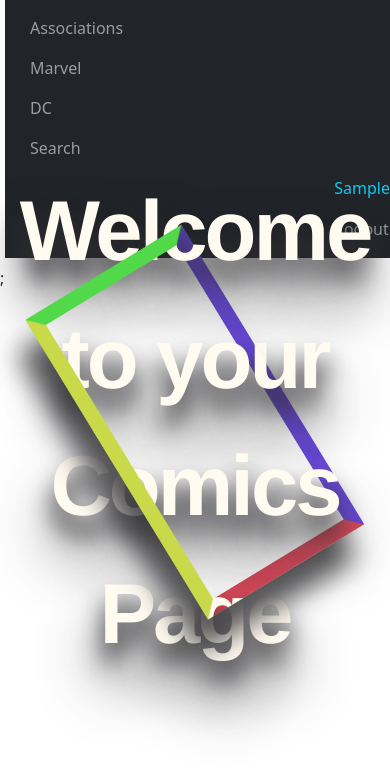
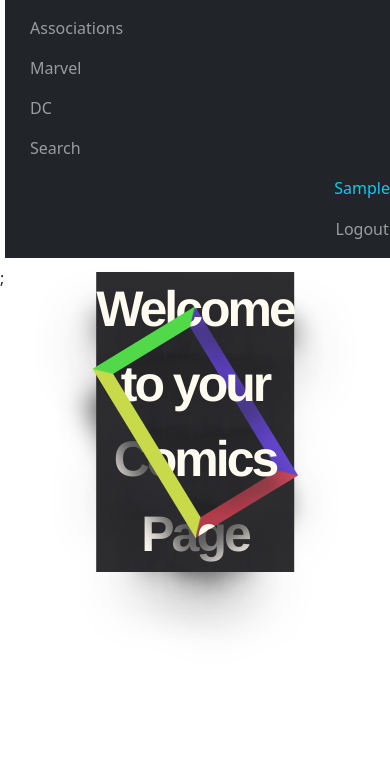
Before and after one commit to Mati69lbt/HeroesApp, a React (Create React App) app: page /#/login in a window 390 px wide. Both pictures are taken after typing "Sample" into the empty fields and a click on the button "Login". Shown: the top 770 px of the page. Built offline with nearby package versions, Linux system fonts and the light colour scheme.

Commit message:
act para nada

```diff
--- a/src/components/associations/Associations.js
+++ b/src/components/associations/Associations.js
@@ -3,8 +3,8 @@ import { Link } from "react-router-dom";
 import "./ass.css";
 const Associations = () => {
   return (
-    <div className="alo ">
-      <Link to="/search" className="a">
+    <div className="alo">
+      <Link to="/search" className="aaa">
         Welcome to your Comics Page
       </Link>
     </div>
--- a/src/components/associations/ass.css
+++ b/src/components/associations/ass.css
@@ -7,12 +7,12 @@
   }
 }
 
-.alo {
+.aaa {
   font-family: helvetica, arial, sans-serif;
   background-color: #2e2e31;
 }
 
-.a {
+.aaa {
   color: #fffbf1;
   text-shadow: 0 20px 25px #2e2e31, 0 40px 60px #2e2e31;
   font-size: 85px;
@@ -27,8 +27,8 @@
   transform: translateX(-50%) translateY(-50%);
 }
 
-.a:before,
-.a:after {
+.aaa:before,
+.aaa:after {
   content: "";
   padding: 0.9em 0.4em;
   position: absolute;
@@ -41,12 +41,18 @@
   animation: 10s infinite alternate ease-in-out tipsy;
 }
 
-.a:before {
+.aaa:before {
   border-color: #694ad9 #d94a5b rgba(0, 0, 0, 0) rgba(0, 0, 0, 0);
   z-index: -1;
 }
 
-.a:after {
+.aaa:after {
   border-color: rgba(0, 0, 0, 0) rgba(0, 0, 0, 0) #c8d94a #51d94a;
   box-shadow: 25px 25px 25px rgba(46, 46, 49, 0.8);
 }
+
+@media (max-width: 576px) {
+  .aaa {
+    font-size: 50px;
+  }
+}
--- a/src/components/heroes/HeroCard.js
+++ b/src/components/heroes/HeroCard.js
@@ -10,7 +10,7 @@ const HeroCard = ({
 }) => {
   return (
     <div
-      className="card row gx-5"
+      className="card row gx-5" id="CartaCompleta"
       style={{
         maxWidth: "45%",
         marginBottom: "10px",
--- a/src/components/heroes/cardStyle.css
+++ b/src/components/heroes/cardStyle.css
@@ -4,3 +4,24 @@
   flex-wrap: wrap;
   justify-content: space-around;
 }
+
+@media (max-width: 576px) {
+  .cardColums {
+    /* hacelo responsive*/
+    flex-direction: column;
+    /* ahora que ocupe todo el ancho de la pantalla */
+    width: 100%;
+    align-items: center;
+  }
+  .cardColumns .card {
+    width: 90%; /* Ocupa la mayoría del ancho de la pantalla, con un poco de margen */
+  }
+  #CartaCompleta {
+    margin-bottom: 20px; /* Añade espacio debajo de cada tarjeta */
+    width: 90%; /* Usa un porcentaje de ancho para la responsividad */
+  }
+  .card-img {
+    width: 100%;
+    height: auto;
+  }
+}
```
